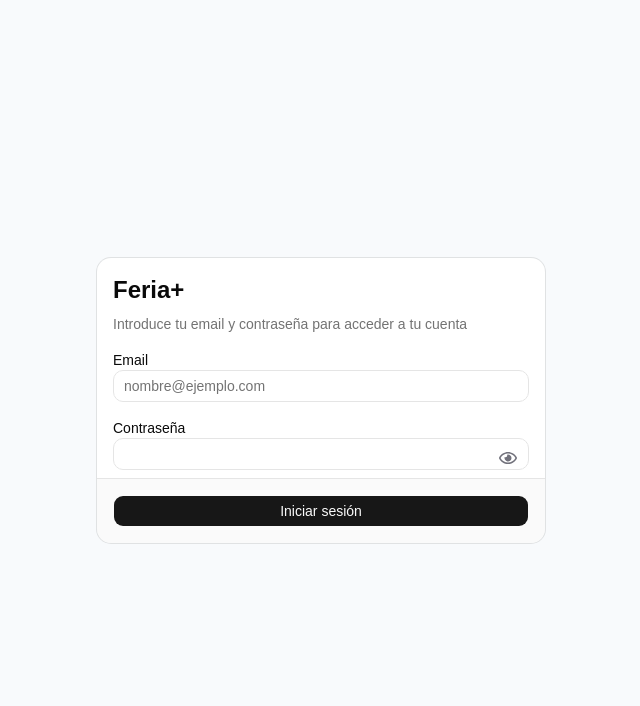
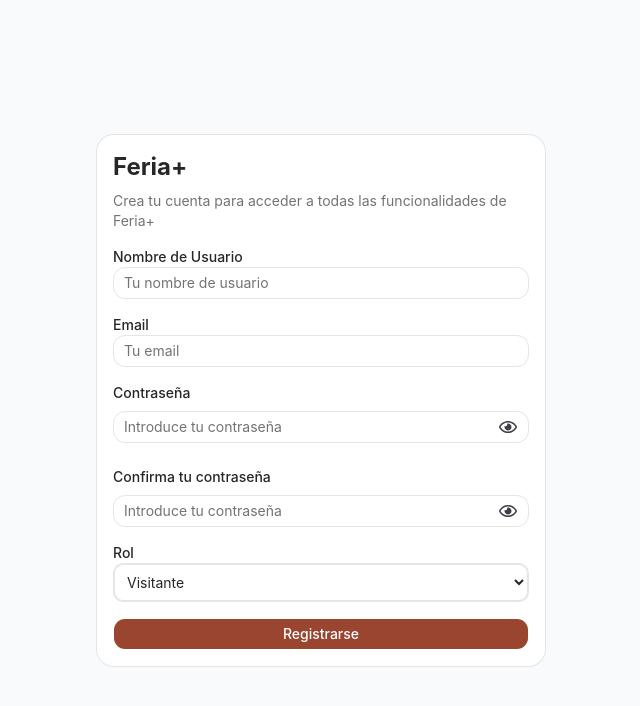
Before and after one commit to vgandia13/Proyecto-Intermodular-2-DAW, a React (Vite) app in the folder frontend/: page /register in a window 1280 px wide. Shown: the top 706 px of the page, without its empty margins (319-959 px from the left). Built offline with nearby package versions, Linux system fonts and the light colour scheme.

Commit message:
feat: add registration functionality with RegisterPage component and update authentication service

```diff
--- a/frontend/package.json
+++ b/frontend/package.json
@@ -21,6 +21,7 @@
     "react": "^19.2.5",
     "react-dom": "^19.2.5",
     "react-icons": "^5.6.0",
+    "react-router-dom": "^7.14.2",
     "shadcn": "^4.4.0",
     "sonner": "^2.0.7",
     "tailwind-merge": "^3.5.0",
--- a/frontend/src/App.tsx
+++ b/frontend/src/App.tsx
@@ -1,11 +1,18 @@
 import { Toaster } from "sonner";
 import "./App.css";
 import LoginPage from "./pages/LoginPage";
+import RegisterPage from "./pages/RegisterPage";
+import { BrowserRouter, Route, Routes } from "react-router-dom";
 
 function App() {
   return (
     <>
-      <LoginPage />
+      <BrowserRouter>
+        <Routes>
+          <Route path="/login" element={<LoginPage />} />
+          <Route path="/register" element={<RegisterPage />} />
+        </Routes>
+      </BrowserRouter>
       <Toaster richColors position="top-center" />
     </>
   );
--- /dev/null
+++ b/frontend/src/components/Navbar.tsx
@@ -0,0 +1,3 @@
+const Navbar = () => {};
+
+export default Navbar;
--- a/frontend/src/index.css
+++ b/frontend/src/index.css
@@ -6,142 +6,108 @@
 @custom-variant dark (&:is(.dark *));
 
 @theme inline {
+  /* colores base personalizados */
   --color-ocre: #d9a066;
+  --color-terracota: #9a4530;
+  --color-verde-oliva: #5c6b2e;
 
-  --color-terracota: #b3543d;
-  --color-verde-oliva: #708238;
+  /* Tipografía */
+  --font-sans: "Geist Variable", "Inter", sans-serif;
+  --font-heading: var(--font-sans);
 
-  /* Mapeo funcional para componentes de shadcn */
-  --color-background: #faf9f6; /* Un blanco roto para el estilo cercano  */
-  --color-foreground: #27272a;
+  /* Mapeo limpio a Shadcn (sin sobrescrituras) */
+  --color-background: var(--background);
+  --color-foreground: var(--foreground);
 
-  /* El color primario (Terracota/Ocre)  */
-  --color-primary: var(--color-terracota);
-  --color-primary-foreground: #ffffff;
+  --color-primary: var(--primary);
+  --color-primary-foreground: var(--primary-foreground);
 
-  --color-secondary: var(--color-ocre);
-  --color-secondary-foreground: #ffffff;
+  --color-secondary: var(--secondary);
+  --color-secondary-foreground: var(--secondary-foreground);
 
-  --color-accent: var(--color-verde-oliva);
-  --color-accent-foreground: #ffffff;
+  --color-accent: var(--accent);
+  --color-accent-foreground: var(--accent-foreground);
 
-  /* Tipografía sencilla  */
-  --font-sans: "Geist", "Inter", sans-serif;
+  --color-card: var(--card);
+  --color-card-foreground: var(--card-foreground);
+  --color-popover: var(--popover);
+  --color-popover-foreground: var(--popover-foreground);
+  --color-muted: var(--muted);
+  --color-muted-foreground: var(--muted-foreground);
+  --color-destructive: var(--destructive);
+  --color-border: var(--border);
+  --color-input: var(--input);
+  --color-ring: var(--ring);
 
-  /* Bordes suaves para el "estilo cercano" [cite: 215] */
+  /* Radios de borde (estilo cercano) */
   --radius-lg: 0.75rem;
   --radius-md: calc(0.75rem - 2px);
   --radius-sm: calc(0.75rem - 4px);
+  --radius-xl: calc(0.75rem * 1.4);
+}
+:root {
+  /* Fondo blanco roto y texto oscuro */
+  --background: #faf9f6;
+  --foreground: #27272a;
 
-  --font-heading: var(--font-sans);
-  --font-sans: "Geist Variable", sans-serif;
-  --color-sidebar-ring: var(--sidebar-ring);
-  --color-sidebar-border: var(--sidebar-border);
-  --color-sidebar-accent-foreground: var(--sidebar-accent-foreground);
-  --color-sidebar-accent: var(--sidebar-accent);
-  --color-sidebar-primary-foreground: var(--sidebar-primary-foreground);
-  --color-sidebar-primary: var(--sidebar-primary);
-  --color-sidebar-foreground: var(--sidebar-foreground);
-  --color-sidebar: var(--sidebar);
-  --color-chart-5: var(--chart-5);
-  --color-chart-4: var(--chart-4);
-  --color-chart-3: var(--chart-3);
-  --color-chart-2: var(--chart-2);
-  --color-chart-1: var(--chart-1);
-  --color-ring: var(--ring);
-  --color-input: var(--input);
-  --color-border: var(--border);
-  --color-destructive: var(--destructive);
-  --color-accent-foreground: var(--accent-foreground);
-  --color-accent: var(--accent);
-  --color-muted-foreground: var(--muted-foreground);
-  --color-muted: var(--muted);
-  --color-secondary-foreground: var(--secondary-foreground);
-  --color-secondary: var(--secondary);
-  --color-primary-foreground: var(--primary-foreground);
-  --color-primary: var(--primary);
-  --color-popover-foreground: var(--popover-foreground);
-  --color-popover: var(--popover);
-  --color-card-foreground: var(--card-foreground);
-  --color-card: var(--card);
-  --color-foreground: var(--foreground);
-  --color-background: var(--background);
-  --radius-sm: calc(var(--radius) * 0.6);
-  --radius-md: calc(var(--radius) * 0.8);
-  --radius-lg: var(--radius);
-  --radius-xl: calc(var(--radius) * 1.4);
-  --radius-2xl: calc(var(--radius) * 1.8);
-  --radius-3xl: calc(var(--radius) * 2.2);
-  --radius-4xl: calc(var(--radius) * 2.6);
-}
+  --card: #ffffff;
+  --card-foreground: #27272a;
+  --popover: #ffffff;
+  --popover-foreground: #27272a;
 
-:root {
-  --background: oklch(1 0 0);
-  --foreground: oklch(0.145 0 0);
-  --card: oklch(1 0 0);
-  --card-foreground: oklch(0.145 0 0);
-  --popover: oklch(1 0 0);
-  --popover-foreground: oklch(0.145 0 0);
-  --primary: oklch(0.205 0 0);
-  --primary-foreground: oklch(0.985 0 0);
-  --secondary: oklch(0.97 0 0);
-  --secondary-foreground: oklch(0.205 0 0);
+  /* PRIMARIO: Terracota */
+  --primary: #9a4530;
+  --primary-foreground: #ffffff;
+
+  /* SECUNDARIO: Ocre */
+  --secondary: #d9a066;
+  --secondary-foreground: #ffffff;
+
+  /* ACCENT: Verde Oliva */
+  --accent: #5c6b2e;
+  --accent-foreground: #ffffff;
+
+  /* Destructivo y grises (mantenemos oklch por ser tonos neutros) */
+  --destructive: oklch(0.577 0.245 27.325);
   --muted: oklch(0.97 0 0);
   --muted-foreground: oklch(0.556 0 0);
-  --accent: oklch(0.97 0 0);
-  --accent-foreground: oklch(0.205 0 0);
-  --destructive: oklch(0.577 0.245 27.325);
+
   --border: oklch(0.922 0 0);
   --input: oklch(0.922 0 0);
-  --ring: oklch(0.708 0 0);
+
+  /* El aro de enfoque (focus) tomará el color terracota */
+  --ring: #9a4530;
+
+  /* Variables de gráficos (mantenidas por si usas Recharts) */
   --chart-1: oklch(0.87 0 0);
   --chart-2: oklch(0.556 0 0);
   --chart-3: oklch(0.439 0 0);
   --chart-4: oklch(0.371 0 0);
   --chart-5: oklch(0.269 0 0);
-  --radius: 0.625rem;
-  --sidebar: oklch(0.985 0 0);
-  --sidebar-foreground: oklch(0.145 0 0);
-  --sidebar-primary: oklch(0.205 0 0);
-  --sidebar-primary-foreground: oklch(0.985 0 0);
-  --sidebar-accent: oklch(0.97 0 0);
-  --sidebar-accent-foreground: oklch(0.205 0 0);
-  --sidebar-border: oklch(0.922 0 0);
-  --sidebar-ring: oklch(0.708 0 0);
 }
 
 .dark {
   --background: oklch(0.145 0 0);
-  --foreground: oklch(0.985 0 0);
+  --foreground: #faf9f6;
   --card: oklch(0.205 0 0);
-  --card-foreground: oklch(0.985 0 0);
+  --card-foreground: #faf9f6;
   --popover: oklch(0.205 0 0);
-  --popover-foreground: oklch(0.985 0 0);
-  --primary: oklch(0.922 0 0);
-  --primary-foreground: oklch(0.205 0 0);
-  --secondary: oklch(0.269 0 0);
-  --secondary-foreground: oklch(0.985 0 0);
+  --popover-foreground: #faf9f6;
+
+  /* Mantenemos colores corporativos en modo oscuro */
+  --primary: #9a4530;
+  --primary-foreground: #ffffff;
+  --secondary: #d9a066;
+  --secondary-foreground: #ffffff;
+  --accent: #5c6b2e;
+  --accent-foreground: #ffffff;
+
   --muted: oklch(0.269 0 0);
   --muted-foreground: oklch(0.708 0 0);
-  --accent: oklch(0.269 0 0);
-  --accent-foreground: oklch(0.985 0 0);
   --destructive: oklch(0.704 0.191 22.216);
   --border: oklch(1 0 0 / 10%);
   --input: oklch(1 0 0 / 15%);
-  --ring: oklch(0.556 0 0);
-  --chart-1: oklch(0.87 0 0);
-  --chart-2: oklch(0.556 0 0);
-  --chart-3: oklch(0.439 0 0);
-  --chart-4: oklch(0.371 0 0);
-  --chart-5: oklch(0.269 0 0);
-  --sidebar: oklch(0.205 0 0);
-  --sidebar-foreground: oklch(0.985 0 0);
-  --sidebar-primary: oklch(0.488 0.243 264.376);
-  --sidebar-primary-foreground: oklch(0.985 0 0);
-  --sidebar-accent: oklch(0.269 0 0);
-  --sidebar-accent-foreground: oklch(0.985 0 0);
-  --sidebar-border: oklch(1 0 0 / 10%);
-  --sidebar-ring: oklch(0.556 0 0);
+  --ring: #9a4530;
 }
 
 @layer base {
--- a/frontend/src/pages/LoginPage.tsx
+++ b/frontend/src/pages/LoginPage.tsx
@@ -66,7 +66,7 @@ const LoginPage = () => {
             </div>
             <div className="space-y-2">
               <label className="text-sm font-medium">Contraseña</label>
-              <div className="relative flex items-center pb-2">
+              <div className="relative flex items-center pb-2 py-2">
                 <Input
                   type={showPassword ? "text" : "password"}
                   value={password}
@@ -77,7 +77,7 @@ const LoginPage = () => {
                 <button
                   type="button"
                   onClick={() => setShowPassword(!showPassword)}
-                  className="absolute right-3 top-1/2 -translate-y-1/2 text-zinc-500 hover:text-zinc-700 transition-colors focus:outline-none"
+                  className="absolute right-3 top-1/2 -translate-y-1/2 text-zinc-700 hover:text-zinc-900 transition-colors focus:outline-none"
                 >
                   {showPassword ? (
                     <FaRegEyeSlash size={18} />
--- /dev/null
+++ b/frontend/src/pages/RegisterPage.tsx
@@ -0,0 +1,174 @@
+import { useState } from "react";
+import {
+  Card,
+  CardContent,
+  CardDescription,
+  CardHeader,
+  CardTitle,
+} from "@/components/ui/card";
+import { Input } from "@/components/ui/input";
+import { Button } from "@/components/ui/button";
+import { toast } from "sonner";
+import { AuthService } from "@/services/authService";
+import { UsuarioRegistro } from "@/types/UsuarioRegistro";
+import { FaRegEye, FaRegEyeSlash } from "react-icons/fa";
+import { Rol } from "@/types/Rol";
+import { useNavigate } from "react-router-dom";
+
+const RegisterPage = () => {
+  const navigate = useNavigate();
+
+  const [username, setUsername] = useState("");
+  const [email, setEmail] = useState("");
+  const [password, setPassword] = useState("");
+  const [confirmPassword, setConfirmPassword] = useState("");
+  const [isLoading, setIsLoading] = useState(false);
+  const [showPassword, setShowPassword] = useState(false);
+  const [showConfirmPassword, setShowConfirmPassword] = useState(false);
+  const [rol, setRol] = useState("ROLE_VISITANTE");
+
+  const handleRegister = async (e: React.FormEvent) => {
+    e.preventDefault();
+    setIsLoading(true);
+
+    if (password !== confirmPassword) {
+      toast.error("Las contraseñas no coinciden");
+      setIsLoading(false);
+      return;
+    }
+
+    const payload: UsuarioRegistro = {
+      nombre: username,
+      email,
+      password,
+      rol: rol as Rol,
+    };
+
+    try {
+      const response = await AuthService.register(payload);
+      localStorage.setItem("usuario", JSON.stringify(response));
+      console.log("Registro exitoso");
+      toast("Registro exitoso", {
+        description: "Bienvenido a Feria+",
+      });
+
+      navigate("/login");
+    } catch (error) {
+      console.error("Error en el registro:", error);
+      toast.error("Error en el registro", {
+        description: "Error al registrarse",
+      });
+    } finally {
+      setIsLoading(false);
+    }
+  };
+
+  return (
+    <div className="flex items-center justify-center min-h-screen bg-slate-50">
+      <Card className="w-full max-w-md">
+        <CardHeader className="space-y-1">
+          <CardTitle className="text-2xl font-bold">Feria+</CardTitle>
+          <CardDescription>
+            Crea tu cuenta para acceder a todas las funcionalidades de Feria+
+          </CardDescription>
+        </CardHeader>
+        <form>
+          <CardContent className="space-y-4">
+            <div className="space-y-2">
+              <label className="text-sm font-medium">Nombre de Usuario</label>
+              <Input
+                type="text"
+                placeholder="Tu nombre de usuario"
+                value={username}
+                onChange={(e) => setUsername(e.target.value)}
+                required
+              />
+            </div>
+            <div className="space-y-2">
+              <label className="text-sm font-medium">Email</label>
+              <Input
+                type="email"
+                placeholder="Tu email"
+                value={email}
+                onChange={(e) => setEmail(e.target.value)}
+                required
+              />
+            </div>
+            <div className="space-y-2">
+              <label className="text-sm font-medium">Contraseña</label>
+              <div className="relative flex items-center pb-2 py-2">
+                <Input
+                  type={showPassword ? "text" : "password"}
+                  value={password}
+                  placeholder="Introduce tu contraseña"
+                  onChange={(e) => setPassword(e.target.value)}
+                  required
+                />
+                <button
+                  type="button"
+                  onClick={() => setShowPassword(!showPassword)}
+                  className="absolute right-3 top-1/2 -translate-y-1/2 text-zinc-700 hover:text-zinc-900 transition-colors focus:outline-none"
+                >
+                  {showPassword ? (
+                    <FaRegEyeSlash size={18} />
+                  ) : (
+                    <FaRegEye size={18} />
+                  )}
+                </button>
+              </div>
+            </div>
+            <div className="space-y-2">
+              <label className="text-sm font-medium">
+                Confirma tu contraseña
+              </label>
+              <div className="relative flex items-center pb-2 py-2">
+                <Input
+                  type={showConfirmPassword ? "text" : "password"}
+                  value={confirmPassword}
+                  placeholder="Introduce tu contraseña"
+                  onChange={(e) => setConfirmPassword(e.target.value)}
+                  className="pr-10"
+                  required
+                />
+                <button
+                  type="button"
+                  onClick={() => setShowConfirmPassword(!showConfirmPassword)}
+                  className="absolute right-3 top-1/2 -translate-y-1/2 text-zinc-700 hover:text-zinc-900 transition-colors focus:outline-none"
+                >
+                  {showConfirmPassword ? (
+                    <FaRegEyeSlash size={18} />
+                  ) : (
+                    <FaRegEye size={18} />
+                  )}
+                </button>
+              </div>
+              <div className="space-y-2">
+                <label className="text-sm font-medium">Rol</label>
+                <select
+                  value={rol}
+                  onChange={(e) => setRol(e.target.value)}
+                  className="w-full border-2 py-2 px-2 rounded-md"
+                >
+                  <option value="ROLE_VISITANTE">Visitante</option>
+                  <option value="ROLE_EXPOSITOR">Expositor</option>
+                  <option value="ROLE_ORGANIZADOR">Organizador</option>
+                </select>
+              </div>
+            </div>
+
+            <Button
+              type="submit"
+              className="w-full"
+              onClick={handleRegister}
+              disabled={isLoading}
+            >
+              {isLoading ? "Registrando..." : "Registrarse"}
+            </Button>
+          </CardContent>
+        </form>
+      </Card>
+    </div>
+  );
+};
+
+export default RegisterPage;
```
Also changed, not shown: frontend/src/services/authService.ts (+9 -0 lines), 1 other file (tests, documents, lock files or other folders).
